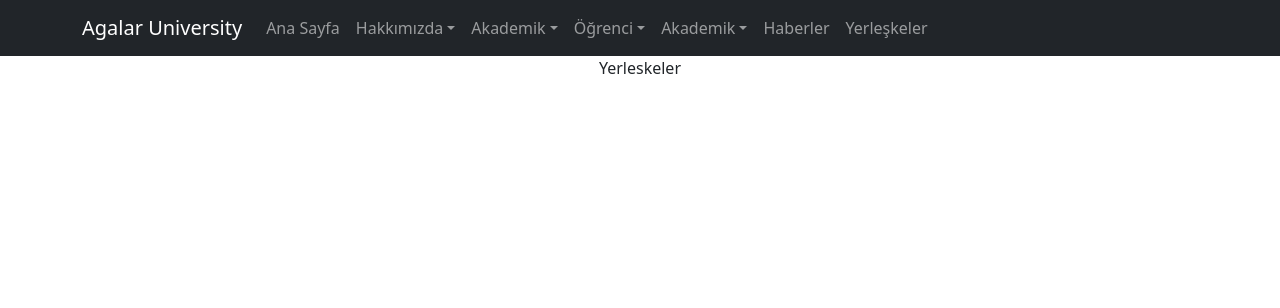
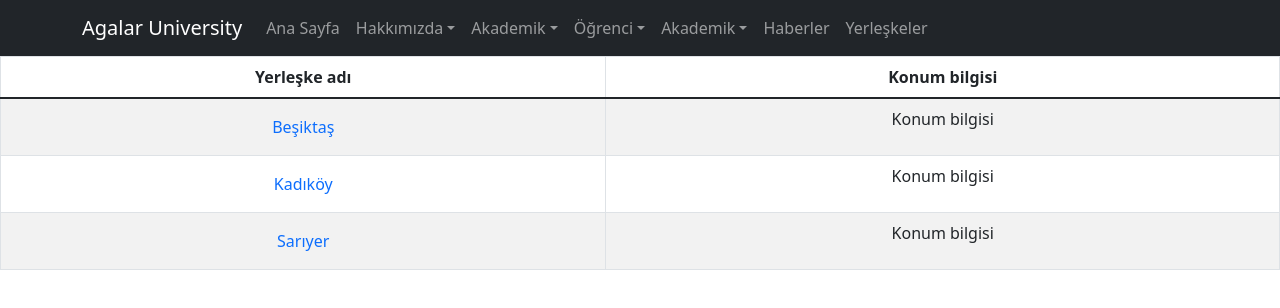
Before and after one commit to yahyaboyali/web-odev-react, a React (Create React App) app: page /Yerleskeler in a window 1280 px wide. Shown: the top 308 px of the page. Built offline with nearby package versions, Linux system fonts and the light colour scheme.

Commit message:
yerleskeler listelendi detay sayfa iskeletleri ok

```diff
--- a/src/layouts/Dashboard.jsx
+++ b/src/layouts/Dashboard.jsx
@@ -7,6 +7,9 @@ import Fakulteler from '../pages/Fakulteler'
 import Misyon from '../pages/Misyon'
 import Kantin from '../pages/Kantin'
 import Yerleskeler from '../pages/Yerleskeler'
+import Besiktas from '../pages/Besiktas'
+import Kadikoy from '../pages/Kadikoy'
+import Sariyer from '../pages/Sariyer'
 export default function Dasboard () {
   return (
     <div>
@@ -18,6 +21,9 @@ export default function Dasboard () {
         <Route path='/Misyon' element={<Misyon/>} exact/>
         <Route path='/Kantin' element={<Kantin/>} exact/>
         <Route path='/Yerleskeler' element={<Yerleskeler/>} exact/>
+        <Route path='/Yerleskeler/Besiktas' element={<Besiktas/>} exact/>
+        <Route path='/Yerleskeler/Kadikoy' element={<Kadikoy/>} exact/>
+        <Route path='/Yerleskeler/Sariyer' element={<Sariyer/>} exact/>
       </Routes>
     </div>
   )
--- /dev/null
+++ b/src/pages/Besiktas.jsx
@@ -0,0 +1,7 @@
+import React from 'react'
+
+export default function Besiktas() {
+  return (
+    <div>Besiktas</div>
+  )
+}
--- /dev/null
+++ b/src/pages/Kadikoy.jsx
@@ -0,0 +1,7 @@
+import React from 'react'
+
+export default function Kadikoy() {
+  return (
+    <div>Kadikoy</div>
+  )
+}
--- /dev/null
+++ b/src/pages/Sariyer.jsx
@@ -0,0 +1,7 @@
+import React from 'react'
+
+export default function Sariyer() {
+  return (
+    <div>Sariyer</div>
+  )
+}
--- a/src/pages/Yerleskeler.jsx
+++ b/src/pages/Yerleskeler.jsx
@@ -1,7 +1,36 @@
 import React from 'react'
-
+import { Row, Col,Table,Nav } from 'react-bootstrap'
+import { Link } from 'react-router-dom';
 export default function Yerleskeler() {
-  return (
-    <div>Yerleskeler</div>
-  )
+    return (
+        <div>
+            <Row>
+                <Col>
+                    <Table striped bordered hover>
+                        <thead>
+                            <tr>
+                                <th>Yerleşke adı</th>
+                                <th>Konum bilgisi</th>
+                            </tr>
+                        </thead>
+                        <tbody>
+                            <tr>
+                                <td> <Nav.Link as={Link} to="/Yerleskeler/Besiktas">Beşiktaş</Nav.Link>
+                                    </td>
+                                <td>Konum bilgisi</td>
+                            </tr>
+                            <tr>
+                                <td><Nav.Link as={Link} to="/Yerleskeler/Kadikoy">Kadıköy</Nav.Link></td>
+                                <td>Konum bilgisi</td>
+                            </tr>
+                            <tr>
+                                <td><Nav.Link as={Link} to="/Yerleskeler/Sariyer">Sarıyer</Nav.Link></td>
+                                <td>Konum bilgisi</td>
+                            </tr>
+                        </tbody>
+                    </Table>
+                </Col>
+            </Row>
+        </div>
+    )
 }
```
